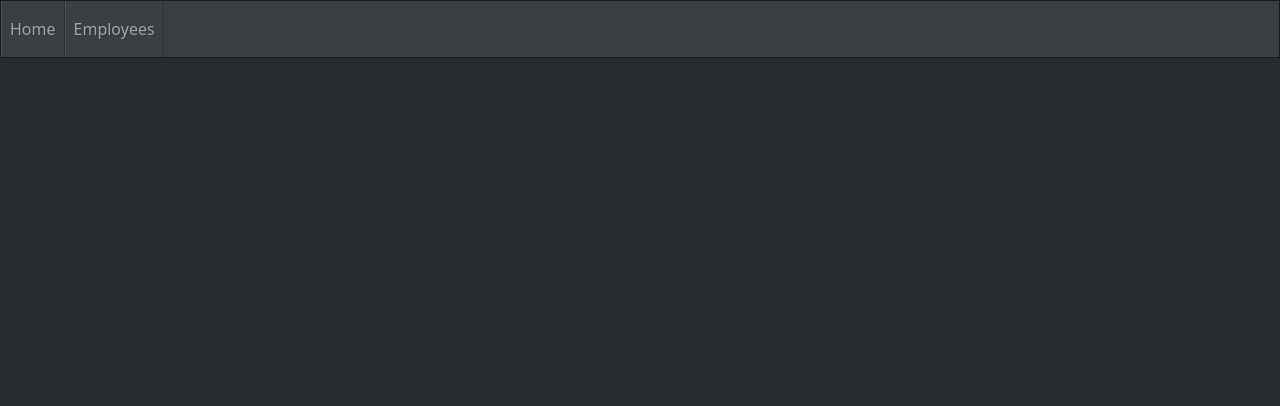
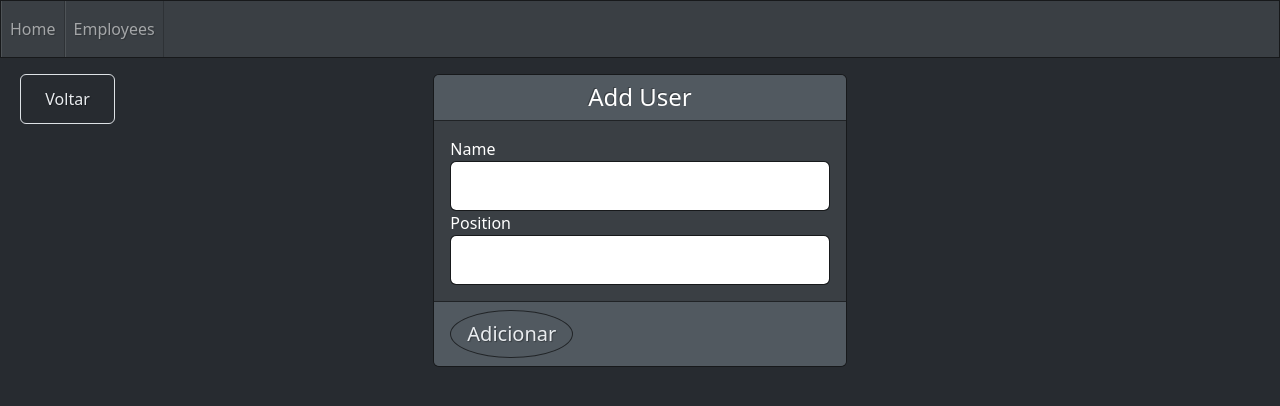
Before and after one commit to adryelAulas/register-react, a React (Create React App) app: page /employee-form in a window 1280 px wide. Before the commit this address had no page. Shown: the top 406 px of the page. Built offline with nearby package versions, Linux system fonts and the light colour scheme.

Commit message:
feature 36 add employee

```diff
--- a/src/App.js
+++ b/src/App.js
@@ -1,25 +1,27 @@
 import React from "react";
 import { BrowserRouter as Router, Routes, Route } from 'react-router-dom'
 import NavBar from "./config/NavBar";
-import EmployeeList from "./pages/EmployeeList";
+import EmployeeList from "./pages/employees/EmployeeList"
+import EmployeeForm from "./pages/employees/EmployeeForm"
 import Home from "./pages/Home";
 
 function App() {
   return (
     <Router>
-        <NavBar>
-        </NavBar>
+      <NavBar>
+      </NavBar>
 
       <Routes>
 
         <Route path="/" element=
-
-{<Home />}
-/>
+          {<Home />}
+        />
         <Route path="/employee-list" element=
-
-{<EmployeeList/>}
-/>
+          {<EmployeeList />}
+        />
+        <Route path="/employee-form" element=
+          {<EmployeeForm />}
+        />
 
       </Routes>
 
--- /dev/null
+++ b/src/pages/employees/EmployeeForm.js
@@ -0,0 +1,75 @@
+import React, { useState } from "react";
+import { postEmployee } from "../../services/EmployeeService";
+
+import { useNavigate } from "react-router-dom";
+
+
+export default function EmployeeForm() {
+
+    const [name, setName] = useState('')
+    const [position, setPosition] = useState('')
+
+
+    const OnChangeName = (event) => {
+        setName(event.target.value)
+    }
+    const OnChangePosition = (event) => {
+        setPosition(event.target.value)
+    }
+    const navigation = useNavigate()
+
+
+    const toAdd = async (event) => {
+        event.preventDefault()
+
+        await postEmployee({ name, position })
+
+        navigation.goBack()
+    }
+
+
+    return (
+        <>
+            <div className="row p-2">
+                <div className="col-md-4 px-4 py-2 ">
+                    <button className="btn btn-outline-light border pl-5" onClick={()=> navigation(-1)}>&nbsp;&nbsp;Voltar&nbsp;&nbsp;</button>
+                </div>
+                <div className="col-md-4 p-2">
+                    <div className="card bg-primary text-white">
+                        <div className="card-header text-center">
+                            <h4 className="card-text">Add User</h4>
+                        </div>
+                        <div className="card-body">
+                            <form className="">
+                                <div className="form-group">
+                                    <label htmlFor="name" className="form-control-label">Name</label>
+                                    <input
+                                        type="text"
+                                        id="name"
+                                        className="form-control"
+                                        value={name}
+                                        onChange={OnChangeName}
+                                    />
+                                </div>
+                                <div className="form-group">
+                                    <label htmlFor="position" className="form-control-label">Position</label>
+                                    <input
+                                        type="text"
+                                        id="position"
+                                        className="form-control"
+                                        value={position}
+                                        onChange={OnChangePosition}
+                                    />
+                                </div>
+                            </form>
+                        </div>
+                        <div className="card-footer">
+                            <button className="btn btn-outline-light rounded-circle btn-lg" onClick={toAdd}>Adicionar</button>
+                        </div>
+                    </div>
+                </div>
+                <div className="col-md-4 p-2"></div>
+            </div>
+        </>
+    )
+}
--- a/src/pages/EmployeeList.js
+++ b/src/pages/employees/EmployeeList.js
@@ -1,8 +1,11 @@
+
+import {useNavigate } from 'react-router-dom'
 import React, { useEffect, useState } from "react";
-import getEmployees, { getEmployeesSearch } from "../services/EmployeeService";
+import getEmployees, { getEmployeesSearch } from "../../services/EmployeeService";
 
 
 function EmployeeList() {
+
 
     const [employees, setEmployees] = useState([])
     const [employeError, setEmployeeError] = useState('')
@@ -33,13 +36,24 @@ function EmployeeList() {
             setEmployeeError(error)
         }
     }
+
+    const navigation = useNavigate()
+
+    const onAdd = () =>{
+        navigation('/employee-form')
+}
+
+
+
     return (
     <>
     <div className="card">
         <div className="card-body">
             <div style={{margin: '0 auto', marginTop: '1%'}}>
                 <label>Search:&nbsp;&nbsp;</label>
-                <input type="text" onChange={(event)=> handleSearch(event)}/>
+                <input type="text"  onChange={(event)=> handleSearch(event)}/>
+                &nbsp;&nbsp;&nbsp;&nbsp;
+                <button className="btn btn-outline-light" onClick={onAdd}>Add</button>
             </div>
         </div>
     </div>
--- a/src/services/EmployeeService.js
+++ b/src/services/EmployeeService.js
@@ -13,5 +13,9 @@ export const getEmployeesSearch = async(value) =>{
     })
 return response.data
 }
+export const postEmployee = async ({name, position}) =>{
+await ApiAxios.post('/employees', {name,position})
+
+}
 
 export default getEmployees
```
Also changed, not shown: comandos.txt.
